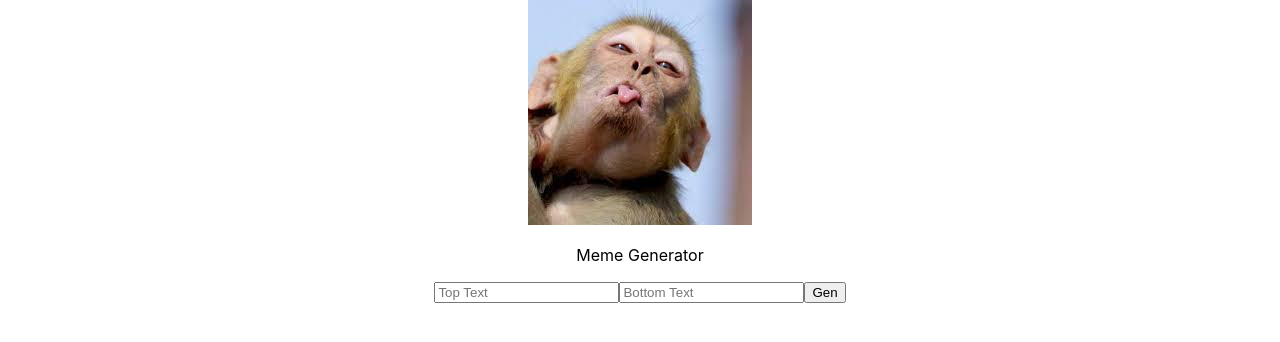
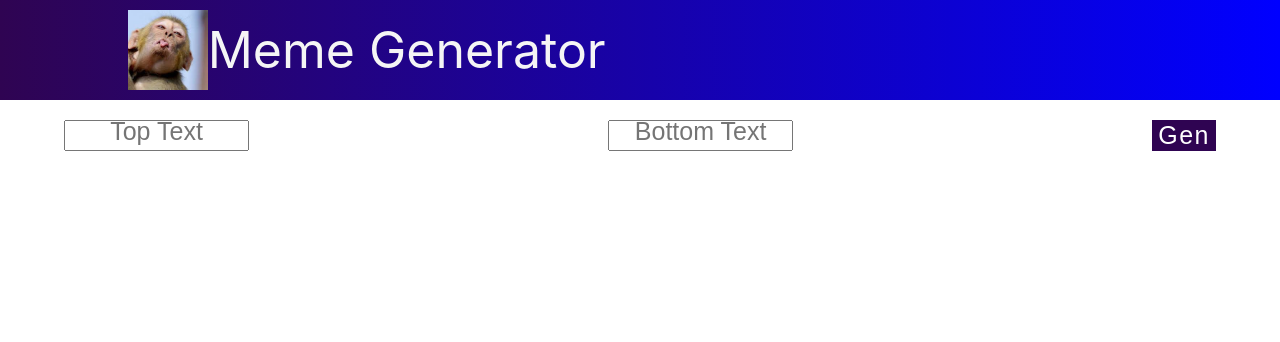
Before and after one commit to zprogrammer-code/Mod-4-Meme-Machine, a React (Create React App) app: page / in a window 1280 px wide. Shown: the top 342 px of the page. Built offline with nearby package versions, Linux system fonts and the light colour scheme; no server answers.

Commit message:
just installed the translate:transfomr(-50%) amd learned about the different transform: rotate from to to make a logo spintd

```diff
--- a/src/App.css
+++ b/src/App.css
@@ -36,3 +36,89 @@
     transform: rotate(360deg);
   }
 }
+
+header {
+  height: 100px;
+  display: flex;
+  align-items: center;
+  background: rgb(14, 6, 168);
+  background: -webkit-linear-gradient(to right, #2f0452,blue );
+  background: linear-gradient(to right, #2f0452,blue );
+}
+
+header > img {
+  height: 80%;
+  margin-left: 10%;
+}
+
+header > p {
+  color: whitesmoke;
+  font-size: 50px;
+  /* margin-left: 60%; */
+}
+
+.meme {
+  position: relative;
+  width: 90%;
+  margin: auto;
+
+}
+
+.meme > img {
+  width: 100%;
+}
+
+.meme > h2 {
+  position: absolute;
+  width: 80%;
+  text-align: center;
+  left: 50%;
+  transform: translateX(-50%);
+  margin: 15px 0;
+  padding: 0 5px;
+  font-size: 2em;
+  text-transform: uppercase;
+  color: white;
+  letter-spacing: 1px;
+  text-shadow:
+  2px 2px 0 #000,
+  -2px -2px 0 #000,
+  2px -2px 0 #000
+  -2px 2px 0 #000
+  0 2px 0 #000
+  2px 0 0 #000
+  0 -2px 0 #000
+  -2px 0 0 #000
+
+
+}
+
+.meme .bottom {
+bottom: 0;
+}
+
+.meme .top {
+  top: 0;
+}
+
+
+
+.meme-form {
+  width: 90%;
+  margin: 20px auto;
+  display: flex;
+  justify-content: space-between;
+}
+
+.meme-form > button {
+  border: none;
+  font-size: 25px;
+letter-spacing: 1.5px;
+color: white;
+background:#2f0452;
+}
+
+.meme-form > input::-webkit-input-placeholder {
+  font-size: 25px;
+  text-align: center;
+}
```
